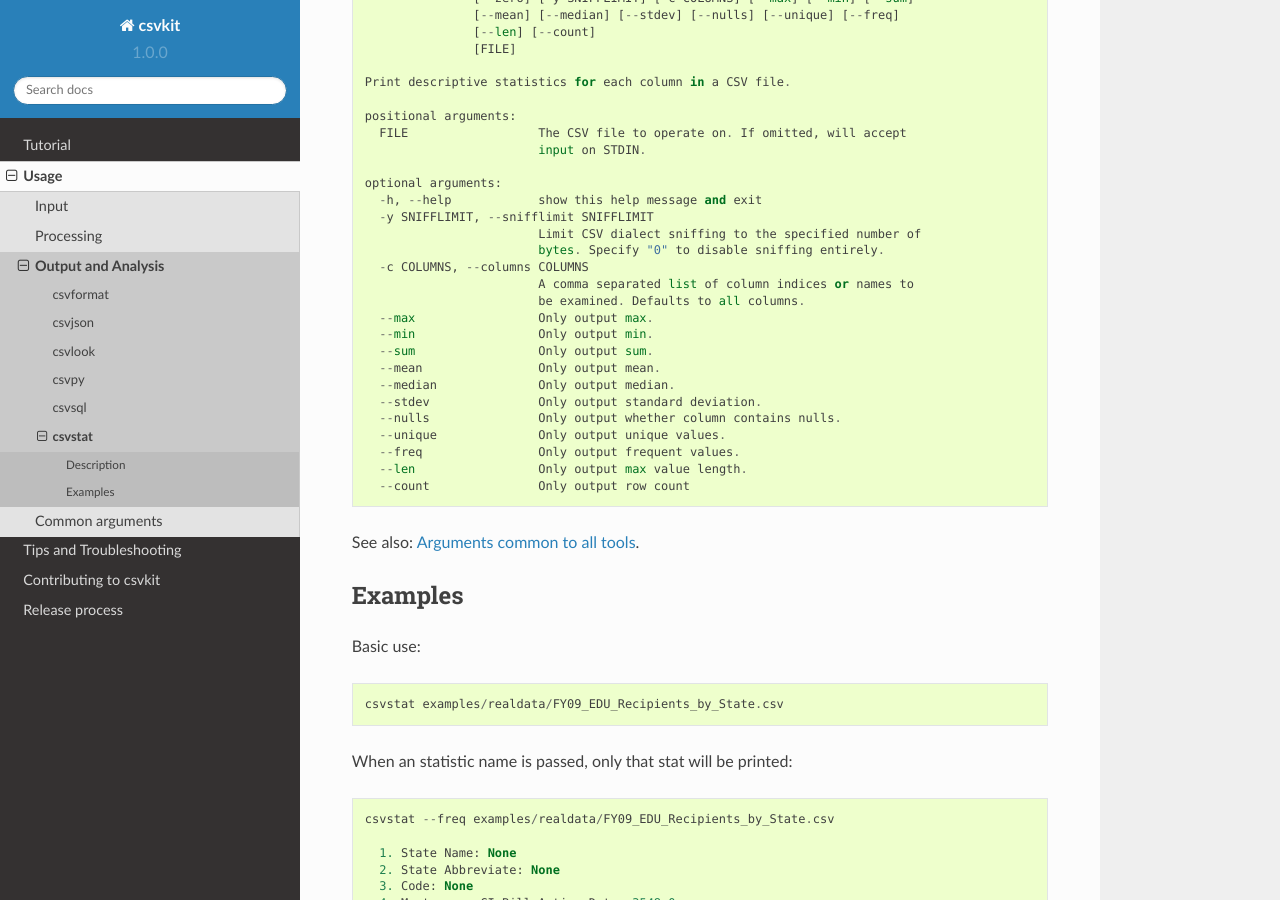
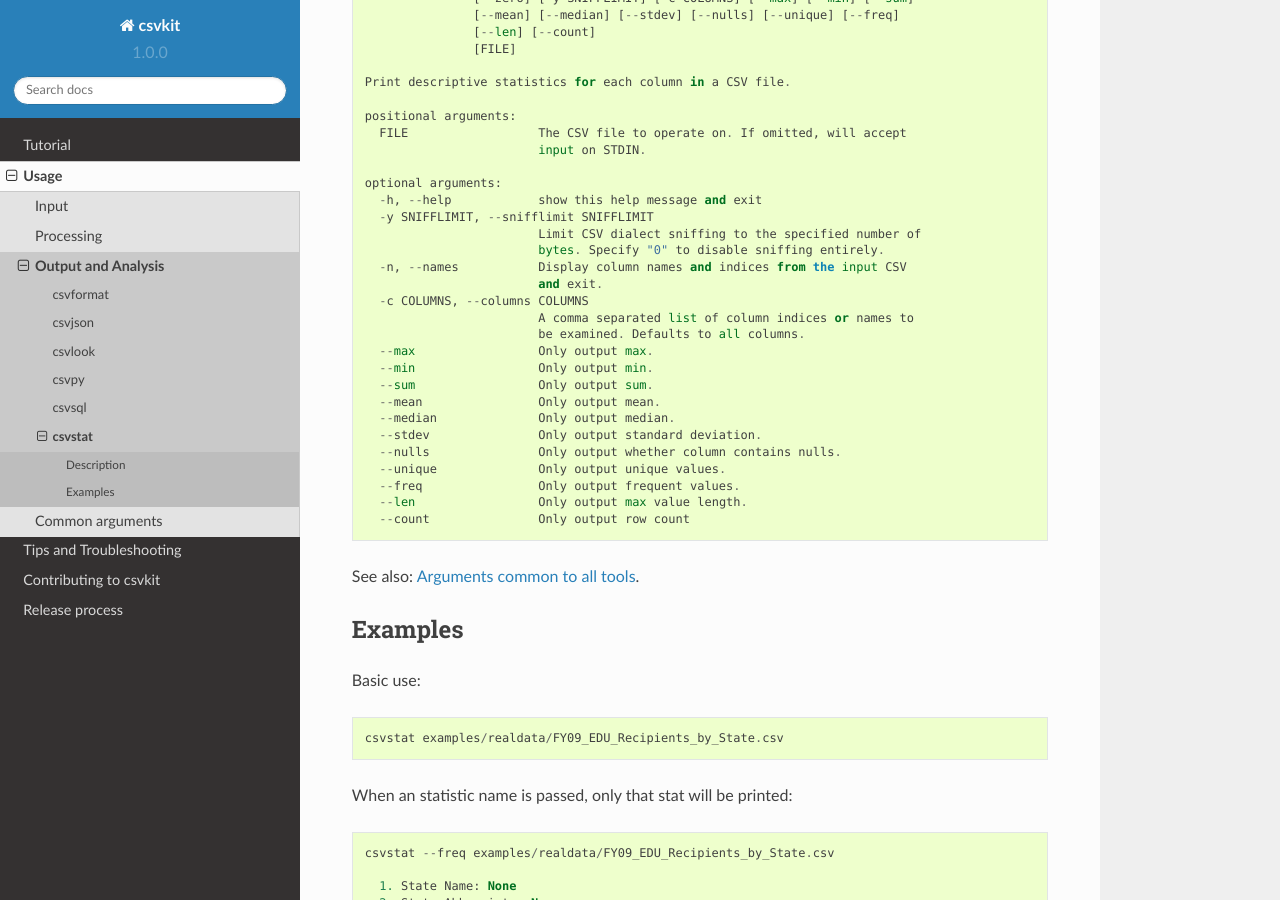
Before and after one commit to wireservice/csvkit, a Sphinx documentation site: the page built from docs/scripts/csvstat.rst, in a window 1280 px wide and 900 px high, scrolled down 368 px. Built offline with Sphinx 7.4.7 and the Read the Docs theme 2.0.0, drawn with Linux system fonts in a browser that asks for light colours.

Commit message:
Add --names to csvstat docs

```diff
--- a/docs/scripts/csvstat.rst
+++ b/docs/scripts/csvstat.rst
@@ -25,6 +25,8 @@
       -y SNIFFLIMIT, --snifflimit SNIFFLIMIT
                             Limit CSV dialect sniffing to the specified number of
                             bytes. Specify "0" to disable sniffing entirely.
+      -n, --names           Display column names and indices from the input CSV
+                            and exit.
       -c COLUMNS, --columns COLUMNS
                             A comma separated list of column indices or names to
                             be examined. Defaults to all columns.
```
